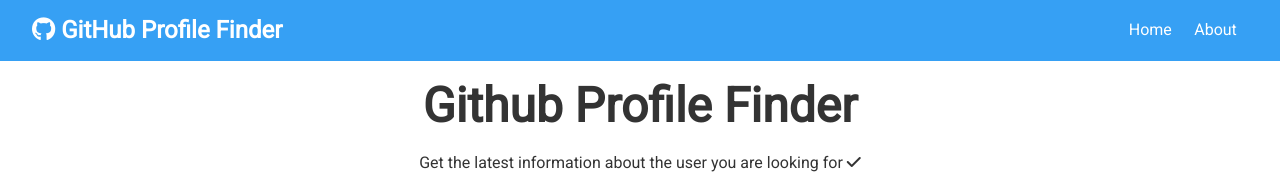
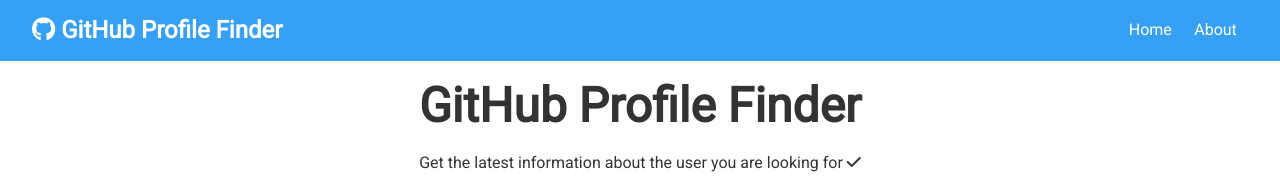
Before and after one commit to IdoGo15/github-profile-finder, a React (Create React App) app: page / in a window 1280 px wide. Shown: the top 184 px of the page. Built offline with nearby package versions, Linux system fonts and the light colour scheme; no server answers.

Commit message:
Updated Home page

```diff
--- a/src/components/pages/Home.js
+++ b/src/components/pages/Home.js
@@ -4,7 +4,7 @@ import Users from '../users/Users';
 
 const Home = () => (
   <Fragment>
-    <h1 className="text-center large">Github Profile Finder</h1>
+    <h1 className="text-center large">GitHub Profile Finder</h1>
     <p className="text-center">Get the latest information about the user you are looking for
     <span> </span>
     <i class="fas fa-check"></i>
```
